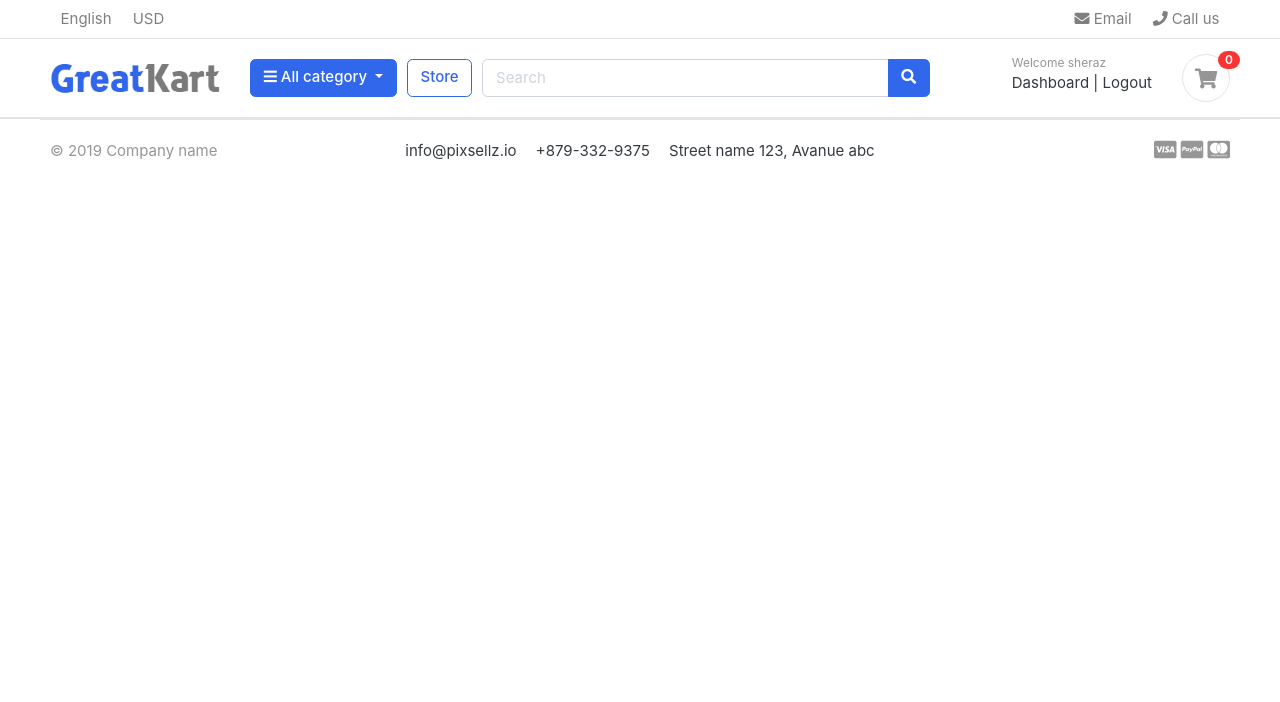
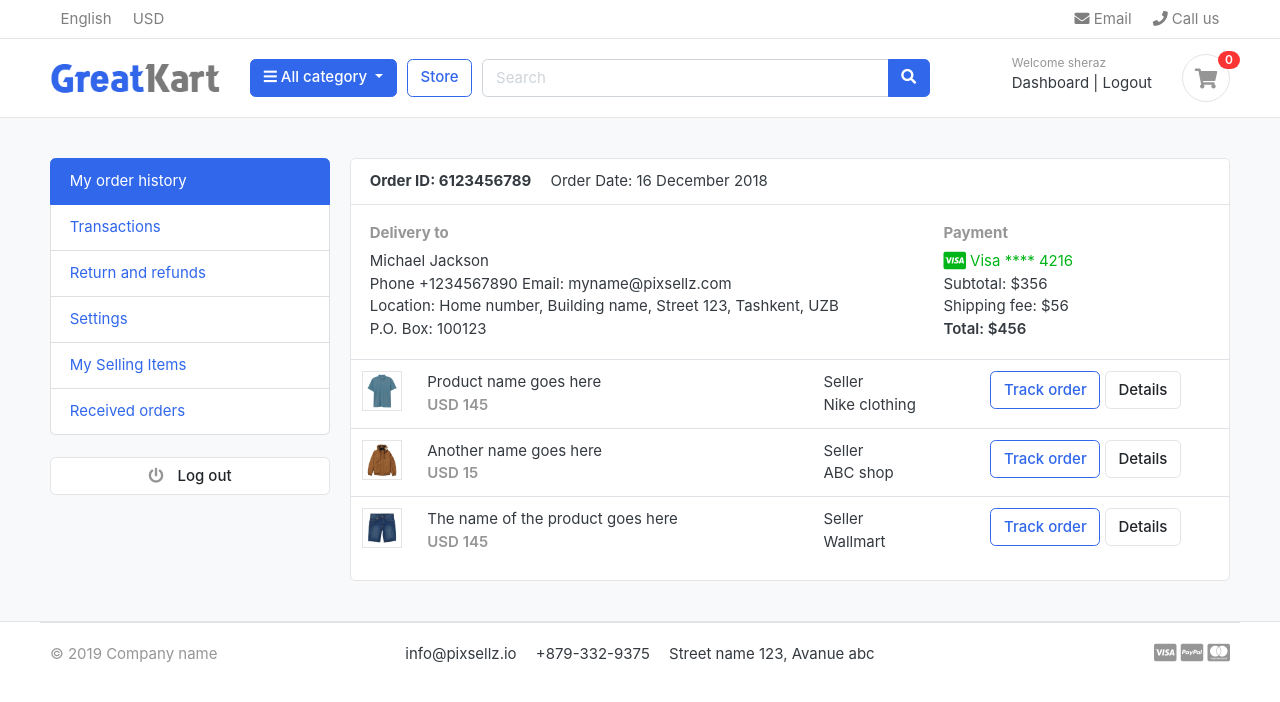
Before and after one commit to SherazHaider907/Ecommerce, a Django app: page /accounts/dashboard/ in a window 1280 px wide. Shown: the top 702 px of the page. Run offline with Django 5.2, Linux system fonts and the light colour scheme; a user stored in the database is signed in; data comes from the database, SQL or seed files in the repository; both versions use the stored data as it was after the commit; some libraries are stand-ins or nearby versions; some web fonts are replaced.

Commit message:
password and forgot password fun

```diff
--- a/ECOMMERCE/static/js/script.js
+++ b/ECOMMERCE/static/js/script.js
@@ -51,8 +51,10 @@ $(document).ready(function() {
 		$('[data-toggle="tooltip"]').tooltip()
 	} // end if
 
-
-
+	//////////////////////// Auto-dismiss alerts after 5 seconds
+	$(".alert").delay(5000).slideUp(500, function() {
+		$(this).alert('close');
+	});
 
 
 });
--- a/accounts/urls.py
+++ b/accounts/urls.py
@@ -5,9 +5,9 @@ urlpatterns = [
     path('login/',views.login,name='login'),
     path('logout/',views.logout,name='logout'),
     path('dashboard/',views.dashboard,name='dashboard'),
-    # path('cart/',views.cart,name='cart'),
-    # path('add_cart/<int:product_id>/',views.add_cart, name='add_cart'),
-    # path('remove_cart/<int:product_id>/<int:cart_item_id>/',views.remove_cart, name='remove_cart'),
-    # path('remove_cart_item/<int:product_id>/<int:cart_item_id>/',views.remove_cart_item, name='remove_cart_item'),
+    path('',views.dashboard,name='dashboard'),
+    path('forgotPassword/',views.forgotPassword,name='forgotPassword'),
+    path('resetpassword_validate/<uidb64>/<token>/', views.resetpassword_validate, name='resetpassword_validate'),
+    path('resetPassword/', views.resetPassword, name='resetPassword'),
     path('activate/<uidb64>/<token>/', views.activate, name='activate'),
 ]
--- a/accounts/views.py
+++ b/accounts/views.py
@@ -57,7 +57,7 @@ def login(request):
             if user.is_active:
                 auth.login(request, user)
                 messages.success(request, 'You are now logged in.')
-                return redirect('home')
+                return redirect('dashboard')
         else:
             messages.error(request, 'Invalid email or password')
             return redirect('login')
@@ -89,3 +89,65 @@ def activate(request, uidb64, token):
 @login_required(login_url='login')
 def dashboard(request):
     return render(request, 'accounts/dashboard.html')
+
+
+def forgotPassword(request):
+    if request.method == 'POST':
+        email = request.POST['email']
+
+        if Account.objects.filter(email=email).exists():
+            user = Account.objects.get(email__exact=email)
+
+            # RESET PASSWORD EMAIL
+            current_site = get_current_site(request)
+            mail_subject = 'Reset Your Password'
+            message = render_to_string('accounts/reset_password_email.html',{
+                'user': user,
+                'domain': current_site,
+                'uid': urlsafe_base64_encode(force_bytes(user.pk)),
+                'token': default_token_generator.make_token(user),
+            })
+            to_email = email
+            send_email = EmailMessage(mail_subject, message, to=[to_email])
+            send_email.send()
+
+            messages.success(request, 'Password reset email has been sent to your email address.')
+            return redirect('login')
+        else:
+            messages.error(request, 'Account does not exist!')
+            return redirect('forgotPassword')
+    return render(request, 'accounts/forgotPassword.html')
+
+
+def resetpassword_validate(request, uidb64, token):
+    try:
+        uid = urlsafe_base64_decode(uidb64).decode()
+        user = Account._default_manager.get(pk=uid)
+    except (TypeError, ValueError, OverflowError, Account.DoesNotExist):
+        user = None
+
+    if user is not None and default_token_generator.check_token(user, token):
+        request.session['uid'] = uid
+        messages.success(request, 'Please reset your password')
+        return redirect('resetPassword')
+    else:
+        messages.error(request, 'This link has been expired!')
+        return redirect('login')
+
+def resetPassword(request):
+    if request.method == 'POST':
+        password = request.POST['password']
+        confirm_password = request.POST['confirm_password']
+
+        if password == confirm_password:
+            uid = request.session.get('uid')
+            user = Account.objects.get(pk=uid)
+            user.set_password(password)
+            user.save()
+            messages.success(request, 'Password reset successful.')
+            return redirect('login')
+        else:
+            messages.error(request, 'Passwords do not match!')
+            return redirect('resetPassword')
+    else:
+        return render(request, 'accounts/resetPassword.html')
--- a/templates/accounts/dashboard.html
+++ b/templates/accounts/dashboard.html
@@ -1,5 +1,97 @@
 {% extends "base.html" %}
 
 {% block content %}
+<!-- ========================= SECTION CONTENT ========================= -->
+<section class="section-conten padding-y bg">
+{% include "includes/alerts.html" %}
+<div class="container">
+	<div class="row">
+	<aside class="col-md-3">
+		<!--   SIDEBAR   -->
+		<ul class="list-group">
+			<a class="list-group-item active" href="#"> My order history </a>
+			<a class="list-group-item" href="#"> Transactions </a>
+			<a class="list-group-item" href="#"> Return and refunds </a>
+			<a class="list-group-item" href="#">Settings </a>
+			<a class="list-group-item" href="#"> My Selling Items </a>
+			<a class="list-group-item" href="#"> Received orders </a>
+		</ul>
+		<br>
+		<a class="btn btn-light btn-block" href="{% url "logout" %}"> <i class="fa fa-power-off"></i> <span class="text">Log out</span> </a>
+		<!--   SIDEBAR .//END   -->
+	</aside>
+	<main class="col-md-9">
+		<article class="card">
+		<header class="card-header">
+			<strong class="d-inline-block mr-3">Order ID: 6123456789</strong>
+			<span>Order Date: 16 December 2018</span>
+		</header>
+		<div class="card-body">
+			<div class="row">
+				<div class="col-md-8">
+					<h6 class="text-muted">Delivery to</h6>
+					<p>Michael Jackson <br>
+					Phone +1234567890 Email: myname@pixsellz.com <br>
+			    	Location: Home number, Building name, Street 123,  Tashkent, UZB <br>
+			    	P.O. Box: 100123
+			 		</p>
+				</div>
+				<div class="col-md-4">
+					<h6 class="text-muted">Payment</h6>
+					<span class="text-success">
+						<i class="fab fa-lg fa-cc-visa"></i>
+					    Visa  **** 4216
+					</span>
+					<p>Subtotal: $356 <br>
+					 Shipping fee:  $56 <br>
+					 <span class="b">Total:  $456 </span>
+					</p>
+				</div>
+			</div> <!-- row.// -->
+		</div> <!-- card-body .// -->
+		<div class="table-responsive">
+		<table class="table table-hover">
+			<tr>
+				<td width="65">
+					<img src="../images/items/1.jpg" class="img-xs border">
+				</td>
+				<td>
+					<p class="title mb-0">Product name goes here </p>
+					<var class="price text-muted">USD 145</var>
+				</td>
+				<td> Seller <br> Nike clothing </td>
+				<td width="250"> <a href="#" class="btn btn-outline-primary">Track order</a> <a href="#" class="btn btn-light"> Details </a> </td>
+			</tr>
+			<tr>
+				<td>
+					<img src="../images/items/2.jpg" class="img-xs border">
+				</td>
+				<td>
+					<p class="title mb-0">Another name goes here </p>
+					<var class="price text-muted">USD 15</var>
+				</td>
+				<td> Seller <br> ABC shop </td>
+				<td> <a href="#" class="btn btn-outline-primary">Track order</a> <a href="#" class="btn btn-light"> Details </a> </td>
+			</tr>
+			<tr>
+				<td>
+					<img src="../images/items/3.jpg" class="img-xs border">
+				</td>
+				<td>
+					<p class="title mb-0">The name of the product  goes here </p>
+					<var class="price text-muted">USD 145</var>
+				</td>
+				<td> Seller <br> Wallmart </td>
+				<td> <a href="#" class="btn btn-outline-primary">Track order</a> <a href="#" class="btn btn-light"> Details </a> </td>
+			</tr>
+		</table>
+		</div> <!-- table-responsive .end// -->
+		</article> <!-- order-group.// -->
+	</main>
+</div> <!-- row.// -->
+</div>
 
+
+</section>
+<!-- ========================= SECTION CONTENT END// ========================= -->
 {% endblock content %}
```
Also changed, not shown: templates/accounts/forgotPassword.html (added, +37 -0 lines), templates/accounts/resetPassword.html (added, +37 -0 lines), templates/accounts/reset_password_email.html (added, +8 -0 lines), db.sqlite3.
